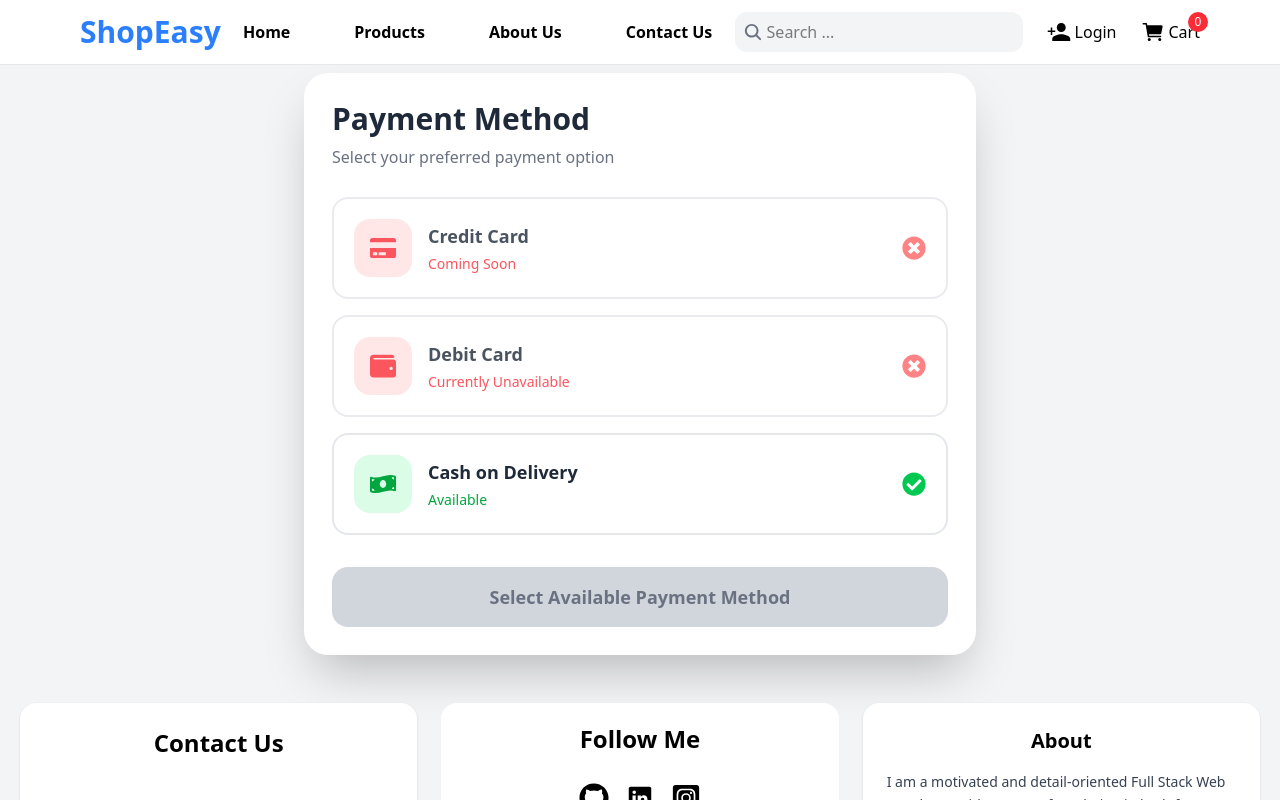
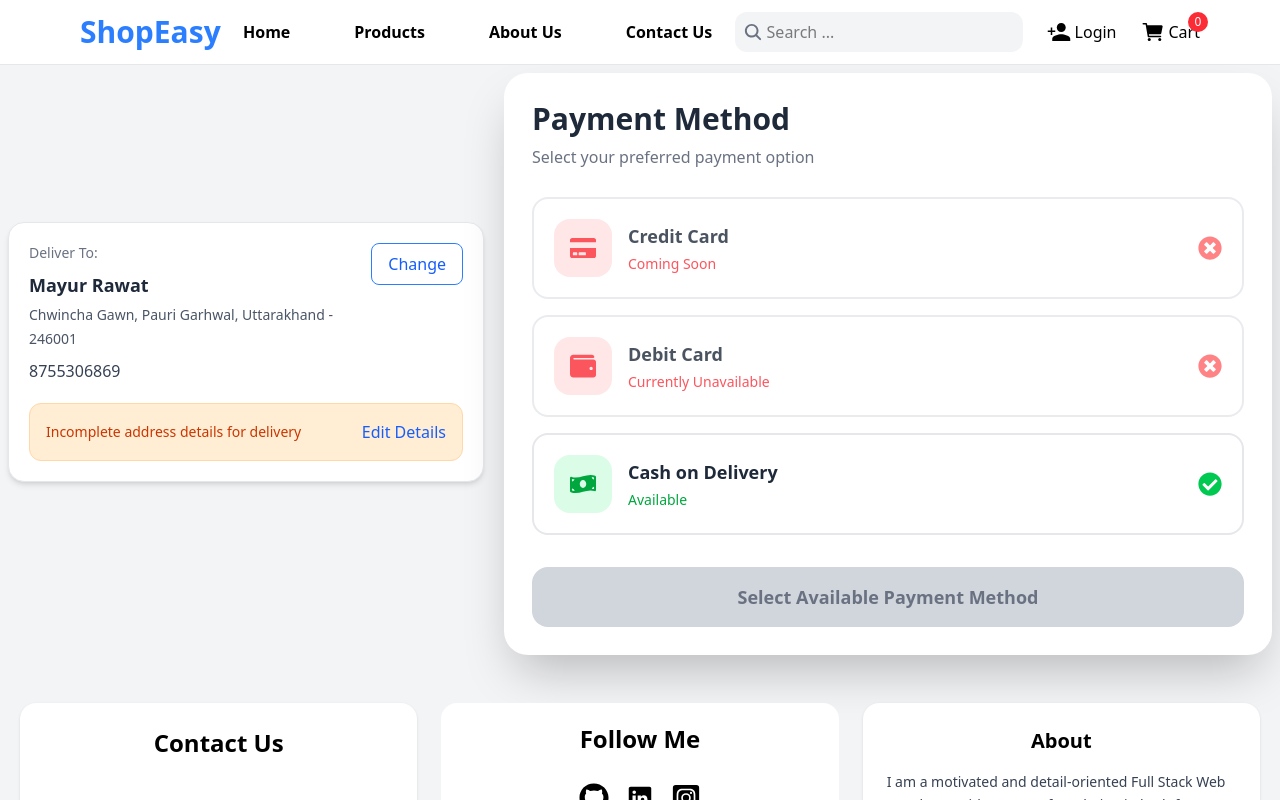
Before and after one commit to fozirawat6869/Ecommerce-Website, a React (Vite) app in the folder e-commerce/: page /paymentSection in a window 1280 px wide. Shown: the top 800 px of the page. Built offline with nearby package versions, Linux system fonts and the light colour scheme; no server answers; the HTML template or start-up script is replaced by a standard one.

Commit message:
created getAddress api to check the user have address or not

```diff
--- a/e-commerce/src/components/pages/PaymentSection.jsx
+++ b/e-commerce/src/components/pages/PaymentSection.jsx
@@ -1,5 +1,6 @@
 
 
+import { useQuery } from "@tanstack/react-query";
 import React, { useState } from "react";
 import {
   FaCreditCard,
@@ -8,8 +9,34 @@ import {
   FaCheckCircle,
   FaTimesCircle,
 } from "react-icons/fa";
+import api from "../../utils/api";
 
 function PaymentSection() {
+
+    const token=localStorage.getItem('token')
+    console.log("token",token)
+
+    const fetchAddress=async()=>{
+      try{
+           const res=await api.get('/api/getAddress',{
+               headers:{
+                Authorization:`Bearer ${token}`
+               }
+           })
+         return res || []
+
+      }catch(err){
+        console.log("wrong api", err)
+      }
+    }
+
+    const {data}=useQuery({
+        queryKey:['getAddress'],
+        queryFn:fetchAddress,
+
+    })
+    console.log(data)
+
   const [selected, setSelected] = useState("");
 
   const paymentOptions = [
@@ -37,8 +64,54 @@ function PaymentSection() {
   ];
 
   return (
-    <div className=" bg-gray-100 flex items-center justify-center p-2">
-      <div className="w-full max-w-2xl bg-white rounded-3xl shadow-2xl p-7">
+    <div className=" bg-gray-100 flex gap-5 items-center justify-center p-2">
+
+             <div className="bg-white rounded-2xl shadow-md p-5 mb-6 border border-gray-200">
+
+  {/* Top */}
+  <div className="flex items-start justify-between gap-4">
+
+    {/* Left */}
+    <div>
+      <p className="text-sm text-gray-500 mb-2">
+        Deliver To:
+      </p>
+
+      <h2 className="text-lg font-semibold text-gray-800">
+        Mayur Rawat
+      </h2>
+
+      <p className="text-gray-600 text-sm mt-1 leading-6">
+        Chwincha Gawn, Pauri Garhwal, Uttarakhand - 246001
+      </p>
+
+      <p className="text-gray-700 font-medium mt-2">
+        8755306869
+      </p>
+    </div>
+
+    {/* Button */}
+    <button className="border border-blue-500 text-blue-600 px-4 py-2 rounded-lg hover:bg-blue-50 transition">
+      Change
+    </button>
+  </div>
+
+  {/* Warning Box */}
+  <div className="mt-5 bg-orange-100 border border-orange-200 rounded-xl p-4 flex items-center justify-between">
+
+    <p className="text-orange-700 text-sm">
+      Incomplete address details for delivery
+    </p>
+
+    <button className="text-blue-600 font-medium hover:underline">
+      Edit Details
+    </button>
+  </div>
+</div>
+
+      <div className="w-full max-w-3xl bg-white rounded-3xl shadow-2xl p-7">
+
+
 
         {/* Heading */}
         <div className="mb-7">
```
Also changed, not shown: 2 other files (tests, documents, lock files or other folders).
